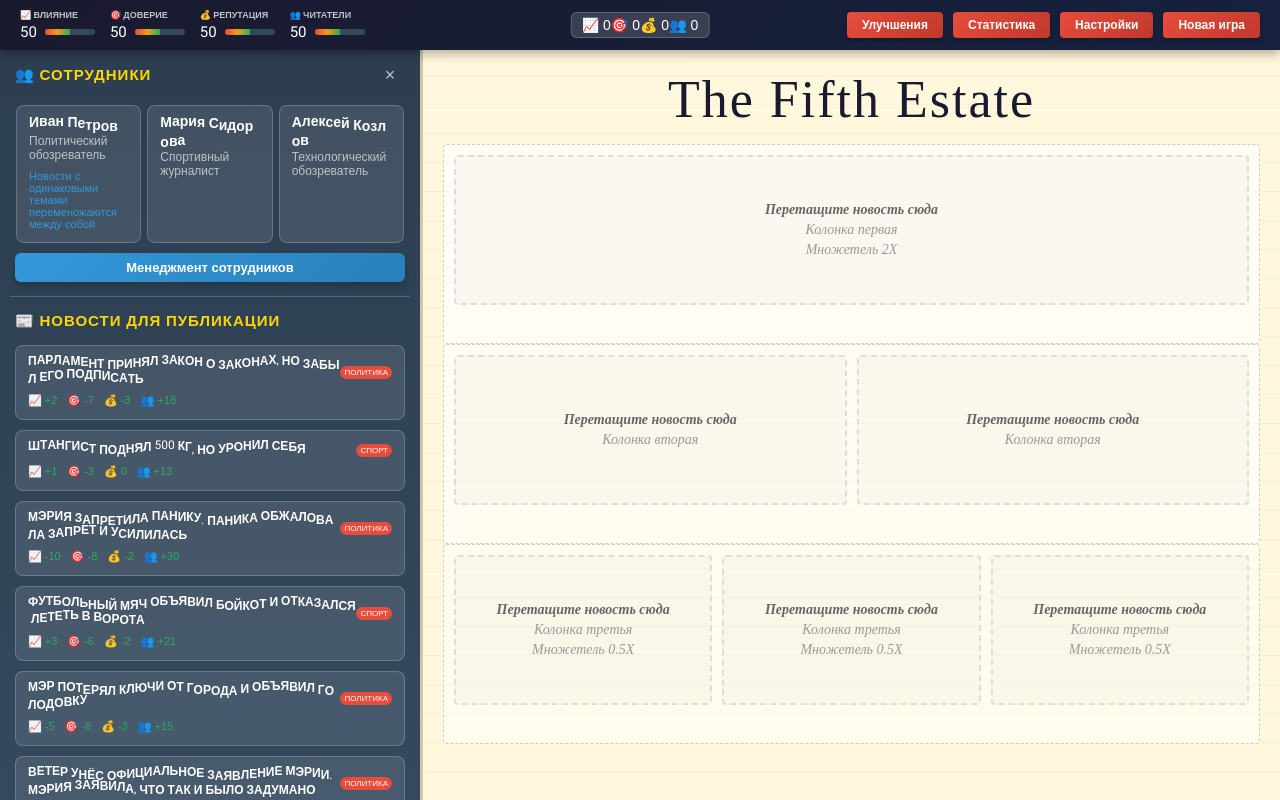
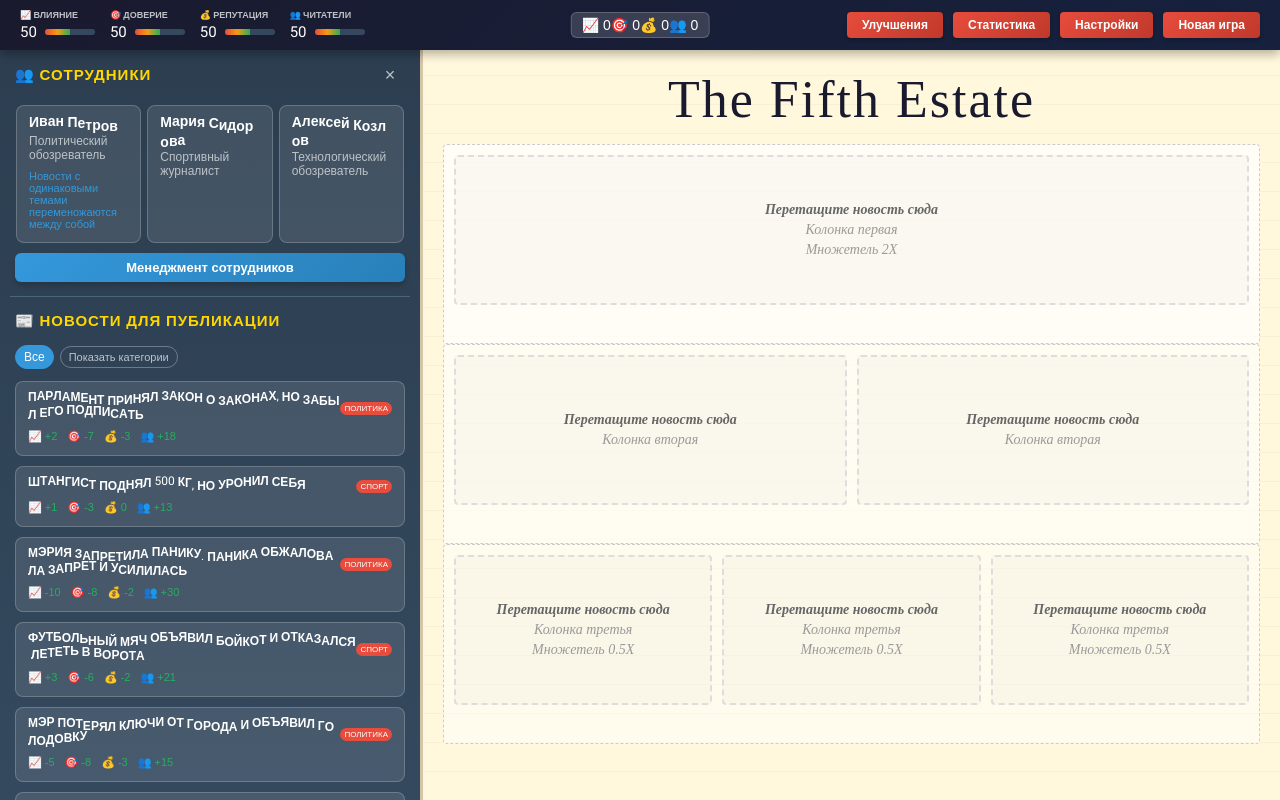
Before and after one commit to rvllvd/the_fifth_estate, a React (Vite) app: page / in a window 1280 px wide. Built offline with nearby package versions, Linux system fonts and the light colour scheme; a web font is replaced by a local one.

Commit message:
category

```diff
--- a/src/App.tsx
+++ b/src/App.tsx
@@ -35,8 +35,6 @@ export default function App() {
     const saved = localStorage.getItem("theme");
     return saved === "dark";
   });
-  const [activeCategory, setActiveCategory] = useState<string>("all");
-
   // toggle theme handler
   const toggleTheme = () => {
     setIsDark((prev) => !prev);
@@ -109,14 +107,6 @@ export default function App() {
     [currentNewsIds],
   );
 
-  const filteredNews = useMemo(
-    () =>
-      activeCategory === "all"
-        ? currentNews
-        : currentNews.filter((n) => n.category === activeCategory),
-    [currentNews, activeCategory],
-  );
-
   const placedNewsIds = useMemo(
     () => new Set(placedNews.map((p) => p.newsId)),
     [placedNews],
@@ -127,10 +117,7 @@ export default function App() {
     [placedNews, journalists],
   );
 
-  const handleNewGame = () => {
-    newGame();
-    setActiveCategory("all");
-  };
+  const handleNewGame = () => newGame();
 
   const handleRemovePlaced = (newsId: string) => {
     removePlaced(newsId);
@@ -179,7 +166,7 @@ export default function App() {
         />
         <div id="main-content">
           <LeftPanel
-            news={filteredNews}
+            news={currentNews}
             placedNewsIds={placedNewsIds}
             canPublish={canPublishNow}
             placedCount={placedNews.length}
--- a/src/components/NewsSection.tsx
+++ b/src/components/NewsSection.tsx
@@ -1,5 +1,7 @@
+import { useEffect, useState } from "react";
 import NewsCard from "./NewsCard";
 import type { Journalist, NewsItem } from "../types";
+import { getNewsCategoryLabel } from "../constants/categories";
 
 interface Props {
   news: NewsItem[];
@@ -20,15 +22,74 @@ export default function NewsSection({
   onPublish,
   onClear,
 }: Props) {
+  const [activeCategory, setActiveCategory] = useState("all");
+  const [categoriesExpanded, setCategoriesExpanded] = useState(false);
   const coveredCategories = new Set(journalists.map((j) => j.spec));
+  const availableNews = news.filter(
+    (item) =>
+      coveredCategories.has(item.category) && !placedNewsIds.has(item.id),
+  );
+  const categories = [...new Set(availableNews.map((item) => item.category))];
+  const categoryKey = categories.join("|");
+  const selectedCategory = categories.includes(activeCategory)
+    ? activeCategory
+    : "all";
+
+  useEffect(() => {
+    if (activeCategory !== "all" && !categories.includes(activeCategory)) {
+      setActiveCategory("all");
+    }
+  }, [activeCategory, categoryKey]);
 
   return (
     <div className="panel-section" id="news-section">
       <div className="panel-title">📰 Новости для публикации</div>
 
+      <div className="news-categories" aria-label="Фильтр новостей по категориям">
+        <button
+          className={`category-btn${selectedCategory === "all" ? " active" : ""}`}
+          type="button"
+          aria-pressed={selectedCategory === "all"}
+          onClick={() => setActiveCategory("all")}
+        >
+          Все
+        </button>
+        {categoriesExpanded &&
+          categories.map((category) => (
+            <button
+              key={category}
+              className={`category-btn${selectedCategory === category ? " active" : ""}`}
+              type="button"
+              aria-pressed={selectedCategory === category}
+              onClick={() => setActiveCategory(category)}
+            >
+              {getNewsCategoryLabel(category)}
+            </button>
+          ))}
+        {categories.length > 0 && (
+          <button
+            className="toggle-categories-btn"
+            type="button"
+            aria-expanded={categoriesExpanded}
+            onClick={() => {
+              setCategoriesExpanded((expanded) => {
+                if (expanded) setActiveCategory("all");
+                return !expanded;
+              });
+            }}
+          >
+            {categoriesExpanded ? "Скрыть категории" : "Показать категории"}
+          </button>
+        )}
+      </div>
+
       <div className="news-list" id="news-list">
-        {news
-          .filter((n) => coveredCategories.has(n.category))
+        {availableNews
+          .filter(
+            (item) =>
+              selectedCategory === "all" ||
+              item.category === selectedCategory,
+          )
           .map((n, index) => (
             <NewsCard
               key={n.id}
--- a/src/styles/news.css
+++ b/src/styles/news.css
@@ -1,52 +1,26 @@
 /* Категории новостей */
 .news-categories {
-  position: relative;
   display: flex;
   flex-wrap: wrap;
-  gap: 8px;
-  margin-bottom: 15px;
+  gap: 6px;
+  margin-bottom: 12px;
   align-items: center;
 }
 
 .toggle-categories-btn {
-  background: none;
-  border: none;
+  background-color: transparent;
+  border: 1px solid rgba(255,255,255,0.3);
   color: #bdc3c7;
-  font-size: 16px;
+  font-size: 11px;
   cursor: pointer;
-  padding: 0;
-  width: 25px;
-  height: 25px;
-  display: flex;
-  align-items: center;
-  justify-content: center;
-  border-radius: 50%;
+  padding: 4px 8px;
+  border-radius: 15px;
   transition: all 0.3s;
-  margin-left: auto;
 }
 
 .toggle-categories-btn:hover {
   background-color: rgba(255, 255, 255, 0.1);
   color: #fff;
-  transform: rotate(90deg);
-}
-
-.categories-dropdown {
-  position: absolute;
-  background: linear-gradient(135deg, #2c3e50 0%, #34495e 100%);
-  border: 1px solid rgba(255, 255, 255, 0.2);
-  border-radius: 8px;
-  padding: 10px;
-  display: none;
-  flex-wrap: wrap;
-  gap: 8px;
-  z-index: 100;
-  box-shadow: 0 4px 12px rgba(0, 0, 0, 0.3);
-  min-width: 200px;
-}
-
-.categories-dropdown.show {
-  display: flex;
 }
 
 .category-btn {
--- a/src/styles/themes/dark.css
+++ b/src/styles/themes/dark.css
@@ -361,14 +361,9 @@
   box-shadow: 0 0 15px rgba(201, 162, 39, 0.4);
 }
 
-.dark-theme .categories-dropdown {
-  background: linear-gradient(135deg, #2d1f15 0%, #1a120c 100%);
-  border: 2px solid #5c4033;
-  box-shadow: 0 8px 24px rgba(0, 0, 0, 0.8);
-}
-
 .dark-theme .toggle-categories-btn {
   color: #c9a227;
+  border-color: #5c4033;
 }
 
 .dark-theme .toggle-categories-btn:hover {
```
